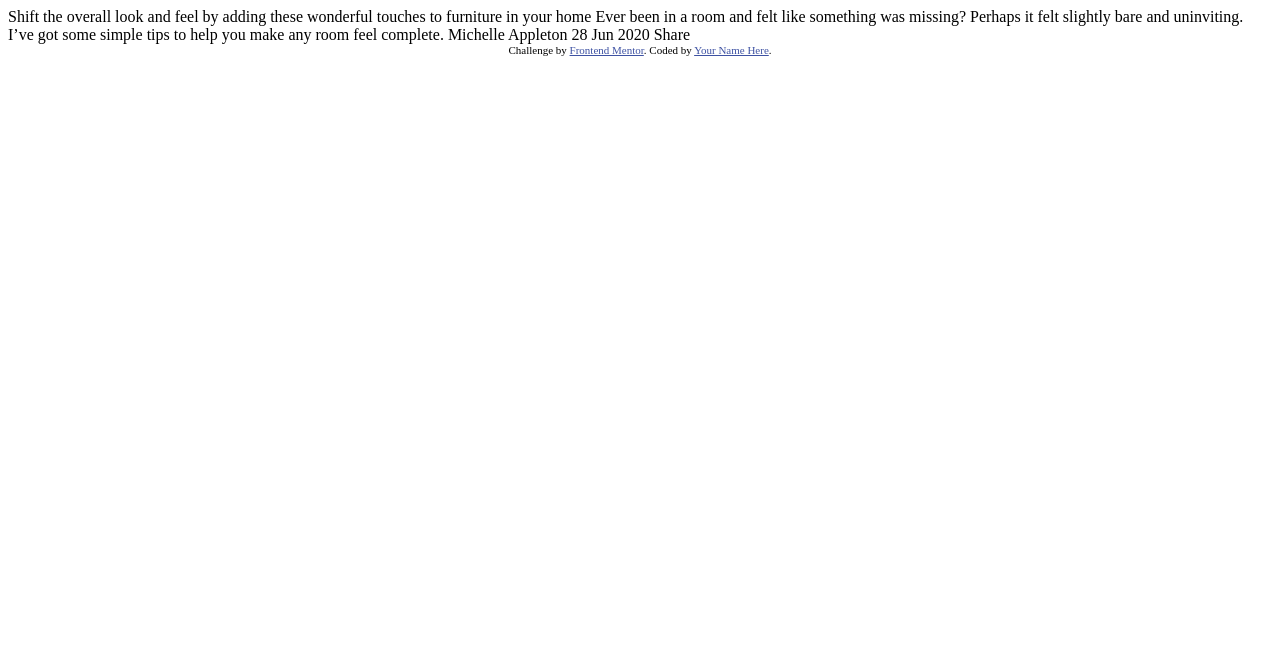
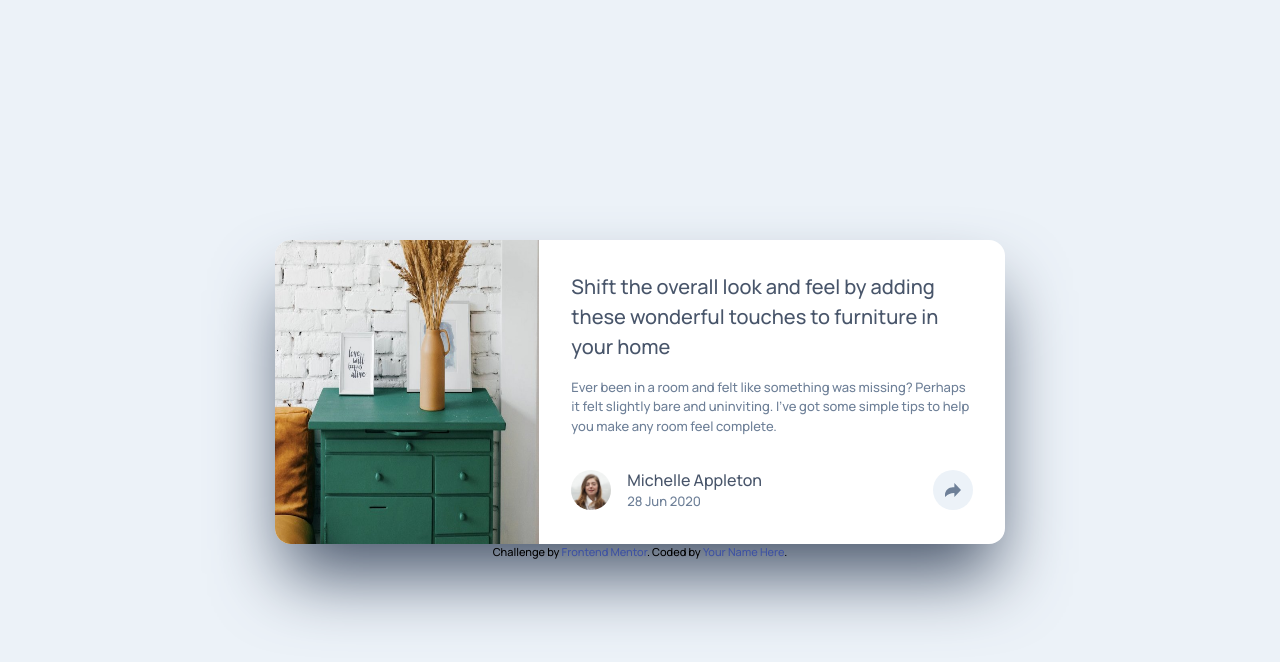
Before and after one commit to Lfrancos/article-preview-component-master, a plain HTML site: page index.html in a window 1280 px wide. Drawn offline with Linux system fonts and the light colour scheme.

Commit message:
added mobile and desktop styles

```diff
--- a/index.html
+++ b/index.html
@@ -5,7 +5,11 @@
   <meta name="viewport" content="width=device-width, initial-scale=1.0"> <!-- displays site properly based on user's device -->
 
   <link rel="icon" type="image/png" sizes="32x32" href="./images/favicon-32x32.png">
-
+  <link rel="preconnect" href="https://fonts.googleapis.com">
+  <link rel="preconnect" href="https://fonts.gstatic.com" crossorigin>
+  <link href="https://fonts.googleapis.com/css2?family=Manrope:wght@500;700&display=swap" rel="stylesheet">
+  <link rel="stylesheet" href="./css/main.css">
+  <script src="./js/script.js" defer></script>
   <title>Frontend Mentor | Article preview component</title>
 
   <!-- Feel free to remove these styles or customise in your own stylesheet 👍 -->
@@ -14,19 +18,40 @@
     .attribution a { color: hsl(228, 45%, 44%); }
   </style>
 </head>
-<body>
+<body class="flex column center">
 
-  Shift the overall look and feel by adding these wonderful
-  touches to furniture in your home
-
-  Ever been in a room and felt like something was missing? Perhaps
-  it felt slightly bare and uninviting. I’ve got some simple tips
-  to help you make any room feel complete.
-
-  Michelle Appleton
-  28 Jun 2020
-
-  Share
+  <main>
+    <div class="card container flex column center">
+      <div class="item">
+        <img class="banner" src="./images/drawers.jpg" alt="">
+      </div>
+      <div class="item content  center">
+        <h1>
+          Shift the overall look and feel by adding these wonderful
+          touches to furniture in your home
+        </h1>
+        <p>
+          Ever been in a room and felt like something was missing? Perhaps
+          it felt slightly bare and uninviting. I’ve got some simple tips
+          to help you make any room feel complete.
+        </p>
+        <div class="mini-card container flex space-between align-items-center author-card">
+          <div class="item flex align-items-center">
+            <div class="item reduce">
+              <img src="./images/avatar-michelle.jpg" alt="" class="profile">
+            </div>
+            <div class="item info">
+              <h2>Michelle Appleton</h2>
+              <p>28 Jun 2020</p>
+            </div>
+          </div>
+          <div class="item">
+            <div class="circle"><img src="./images/icon-share.svg" alt="" class="img-center"></div>
+          </div>
+        </div>
+      </div>
+    </div>
+  </main>
 
   <div class="attribution">
     Challenge by <a href="https://www.frontendmentor.io?ref=challenge" target="_blank">Frontend Mentor</a>.
--- /dev/null
+++ b/scss/_reset.scss
@@ -0,0 +1,78 @@
+/* http://meyerweb.com/eric/tools/css/reset/
+   v2.0 | 20110126
+   License: none (public domain)
+*/
+* {
+    padding: 0;
+    margin: 0;
+    text-decoration: none;
+    box-sizing: border-box;
+
+}
+
+html, body, div, span, applet, object, iframe,
+h1, h2, h3, h4, h5, h6, p, blockquote, pre,
+a, abbr, acronym, address, big, cite, code,
+del, dfn, em, img, ins, kbd, q, s, samp,
+small, strike, strong, sub, sup, tt, var,
+b, u, i, center,
+dl, dt, dd, ol, ul, li,
+fieldset, form, label, legend,
+table, caption, tbody, tfoot, thead, tr, th, td,
+article, aside, canvas, details, embed,
+figure, figcaption, footer, header, hgroup,
+menu, nav, output, ruby, section, summary,
+time, mark, audio, video {
+	margin: 0;
+	padding: 0;
+	border: 0;
+	font-size: 100%;
+	font: inherit;
+	vertical-align: baseline;
+}
+/* HTML5 display-role reset for older browsers */
+article, aside, details, figcaption, figure,
+footer, header, hgroup, menu, nav, section {
+	display: block;
+}
+body {
+	min-height: 100vh;
+	line-height: 1.5;
+}
+ol, ul {
+	list-style: none;
+}
+blockquote, q {
+	quotes: none;
+}
+blockquote:before, blockquote:after,
+q:before, q:after {
+	content: '';
+	content: none;
+}
+table {
+	border-collapse: collapse;
+	border-spacing: 0;
+}
+img, picture {
+	width: 100%;
+	display: block;
+}
+input,
+button,
+textarea,
+select {
+	font: inherit;
+}
+
+/* remove animations for people who've turned them off */
+@media (prefers-reduced-motion: reduce) {
+	*,
+	*::before,
+	*::after {
+	  animation-duration: 0.01ms !important;
+	  animation-iteration-count: 1 !important;
+	  transition-duration: 0.01ms !important;
+	  scroll-behavior: auto !important;
+	}
+  }
--- /dev/null
+++ b/scss/_styles.scss
@@ -0,0 +1,93 @@
+body {
+    background-color: $color-Light-Grayish-Blue;
+    padding: 1rem;
+    font-family: $font;
+}
+.card {
+    max-width: 31.25rem;
+    min-width: 20.4375rem;
+    background-color: white;
+    border-radius: 1rem;
+    box-shadow: 0px 40px 70px -10px $color-very-Dark-Grayish-Blue;
+}
+h1, h2 {
+    color: $color-very-Dark-Grayish-Blue;
+}
+p {
+    color: $color-Desaturated-Dark-Blue;
+    font-size: 0.8125rem;
+    margin-top: 1rem;
+}
+.content {
+    max-width: 400px;
+    padding: 2rem;
+    // .item {
+        //     margin-top: 1rem;
+        // }
+    }
+    .info {
+        margin-top: 0;
+        p {
+            margin-top: 0;
+        }
+    }
+    .item {
+
+
+        .profile {
+            border-radius: 50%;
+            height: 50%
+            // width: 30%;
+        }
+}
+.banner {
+    border-radius: 1rem 1rem 0 0;
+}
+.author-card {
+    margin-top: 4rem;
+}
+.reduce {
+margin-top: 0;
+width: 40px;
+margin-right: 1rem;
+// max-width: 40px;
+}
+
+.circle {
+    background-color: $color-Light-Grayish-Blue;
+    border-radius: 50%;
+    width: 40px;
+    height: 40px;
+    position: relative;
+    img {
+        width: 40%;
+    }
+}
+
+@media screen and (min-width: 850px) {
+    h1 {
+        font-size: 1.25rem;
+    }
+    p {
+        font-size: 0.8125rem;
+    }
+    .card {
+        min-width: 730px;
+        max-width: 730px;
+        flex-direction: row;
+    }
+    .author-card {
+        margin-top: 2rem;
+    }
+    .banner {
+        // width: auto;
+        height: 100%;;
+        border-radius: 1rem 0 0 1rem;
+    }
+    .content {
+        max-width: 500px;;
+    }
+    // .content {
+    //     margin: 3rem;
+    // }
+}
--- /dev/null
+++ b/scss/_variables.scss
@@ -0,0 +1,9 @@
+$color-very-Dark-Grayish-Blue: hsl(217, 19%, 35%);
+$color-Desaturated-Dark-Blue: hsl(214, 17%, 51%);
+$color-grayish-blue: hsl(212, 23%, 69%);
+$color-Light-Grayish-Blue: hsl(210, 46%, 95%);
+
+
+$font: 'Manrope', sans-serif;
+
+$gap: 1rem;
--- /dev/null
+++ b/scss/main.scss
@@ -0,0 +1,5 @@
+@import './variables';
+@import './reset';
+@import './utilities/components';
+@import './utilities/screen-reader-only';
+@import './styles';
--- /dev/null
+++ b/scss/utilities/_components.scss
@@ -0,0 +1,39 @@
+.flex {
+    display: flex;
+    gap: $gap, 1rem;
+}
+.column {
+    flex-direction: column;
+}
+.center {
+    margin-inline: auto;
+    justify-content: center;
+}
+.align-items-center    {
+    align-items: center;
+}
+.space-between {
+    justify-content: space-between;
+}
+
+
+
+.text-center {
+    text-align: center;
+}
+
+
+.grid {
+    display: grid;
+    gap: $gap, 1rem;
+}
+
+
+// image center
+
+.img-center {
+    position: absolute;
+    top: 50%;
+    left: 50%;
+    transform: translate(-50%, -50%);
+}
--- /dev/null
+++ b/scss/utilities/_screen-reader-only.scss
@@ -0,0 +1,29 @@
+.sr-only {
+    border: 0 !important;
+    clip: rect(1px, 1px, 1px, 1px) !important;
+    -webkit-clip-path: inset(50%) !important;
+    clip-path: inset(50%) !important;
+    height: 1px !important;
+    margin: -1px !important;
+    overflow: hidden !important;
+    padding: 0 !important;
+    position: absolute !important;
+    width: 1px !important;
+    white-space: nowrap !important;
+}
+
+.screenreader-text {
+    position: absolute;
+    left: -999px;
+    width:1px;
+    height: 1px;
+    top: auto;
+
+    &:focus {
+        display: inline-block;
+        height: auto;
+        width: auto;
+        position: static;
+        margin: auto;
+    }
+}
```
Also changed, not shown: css/main.css (added), js/script.js (added), 1 other file.
